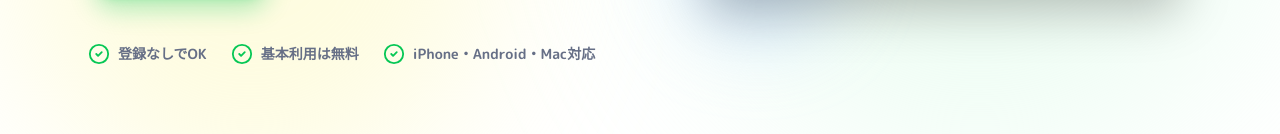
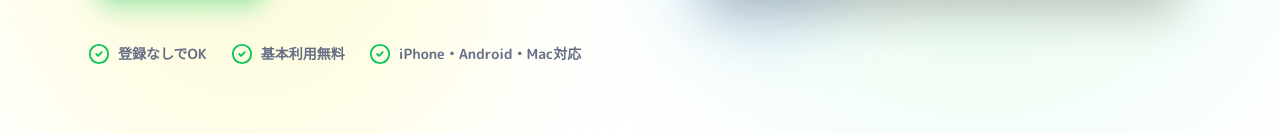
Before and after one commit to Lchiki-nl/Stamp-Image-Tools, a Next.js app: page / in a window 1280 px wide. Shown: the part 594-728 px from the top of the page. Built offline with nearby package versions, Linux system fonts and the light colour scheme; no server answers.

Commit message:
refactor(ui): update hero text for conciseness

```diff
--- a/src/components/landing/HeroSection.tsx
+++ b/src/components/landing/HeroSection.tsx
@@ -51,7 +51,7 @@ export function HeroSection() {
               </div>
               <div className="flex items-center gap-2 whitespace-nowrap">
                 <CheckCircle2 size={22} className="text-primary shrink-0" />
-                <span>基本利用は無料</span>
+                <span>基本利用無料</span>
               </div>
               <div className="flex items-center gap-2 whitespace-nowrap">
                 <CheckCircle2 size={22} className="text-primary shrink-0" />
```
